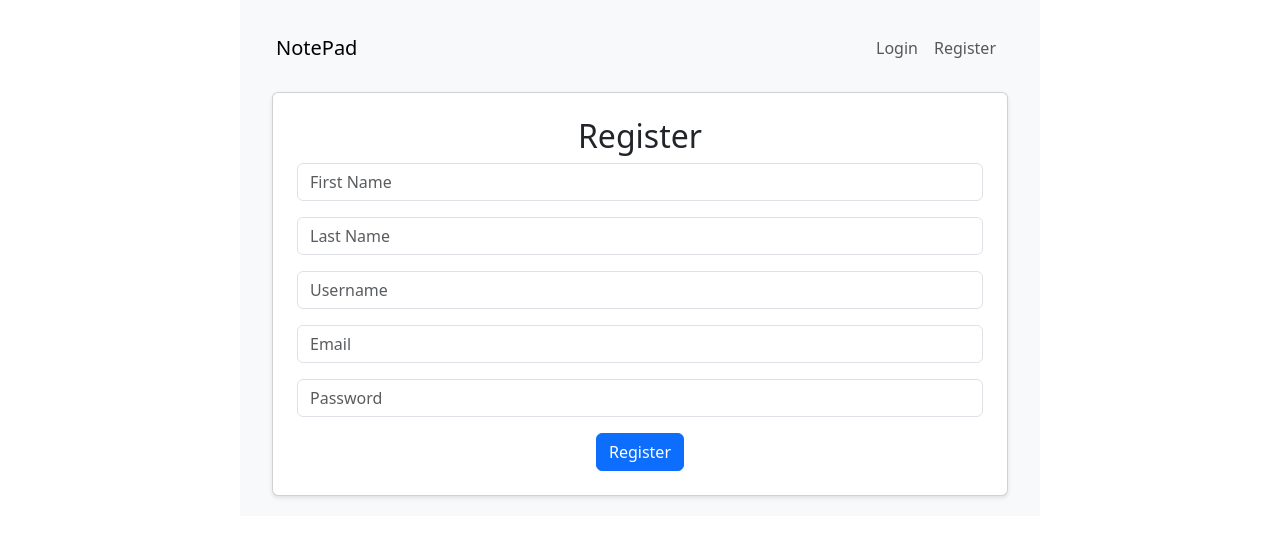
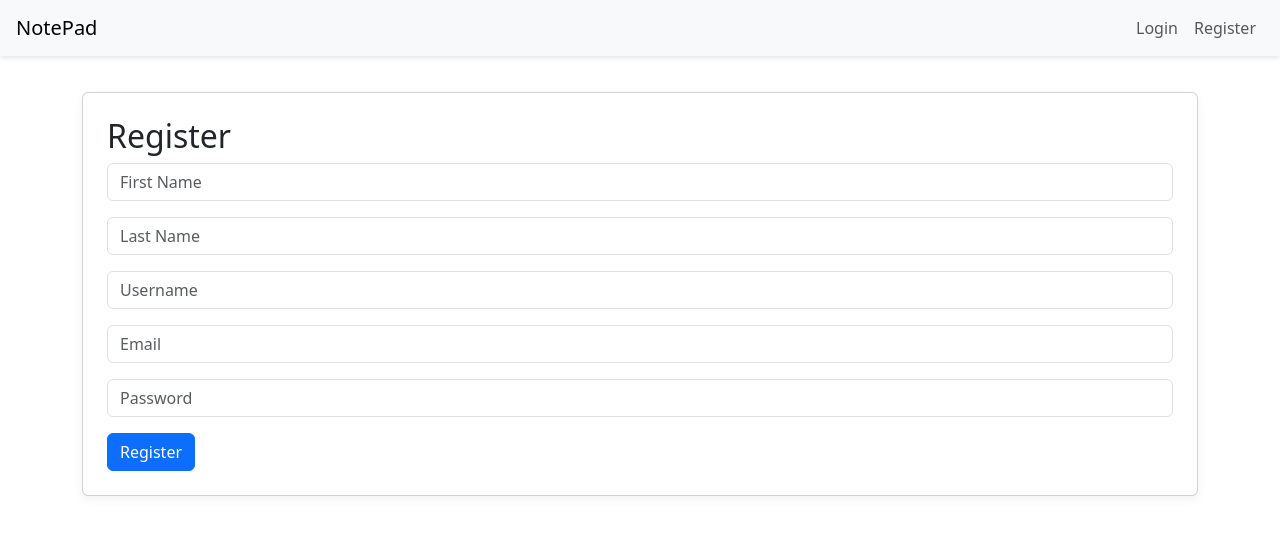
Before and after one commit to arinjay-srivastava/UI_Project_Summer25, a React (Create React App) app in the folder client/: page /register in a window 1280 px wide. Shown: the top 538 px of the page. Built offline with nearby package versions, Linux system fonts and the light colour scheme.

Commit message:
Update Css

```diff
--- a/client/src/App.css
+++ b/client/src/App.css
@@ -1,54 +1,76 @@
-  .App {
-    text-align: center;
-    max-width: 800px;
-    margin: 0 auto;
-    padding: 20px;
-    background-color: #f8f9fa;
-  }
+body {
+  background-color: #f9f9f9;
+  font-family: 'Segoe UI', Tahoma, Geneva, Verdana, sans-serif;
+  margin: 0;
+  padding: 0;
+}
 
-  .App-logo {
-    height: 40vmin;
-    pointer-events: none;
-  }
+.container {
+  max-width: 800px;
+  margin: auto;
+  padding: 20px;
+}
 
-  @media (prefers-reduced-motion: no-preference) {
-    .App-logo {
-      animation: App-logo-spin infinite 20s linear;
-    }
-  }
+.card {
+  background: #ffffff;
+  border-radius: 10px;
+  box-shadow: 0 4px 10px rgba(0, 0, 0, 0.05);
+  padding: 20px;
+  margin-bottom: 30px;
+}
 
-  .App-header {
-    background-color: #282c34;
-    min-height: 100vh;
-    display: flex;
-    flex-direction: column;
-    align-items: center;
-    justify-content: center;
-    font-size: calc(10px + 2vmin);
-    color: white;
-  }
+h2, h4 {
+  color: #333333;
+  font-weight: 600;
+}
 
-  .App-link {
-    color: #61dafb;
-  }
+textarea.form-control {
+  resize: none;
+  min-height: 80px;
+}
 
-  @keyframes App-logo-spin {
-    from {
-      transform: rotate(0deg);
-    }
+button {
+  font-weight: 500;
+}
 
-    to {
-      transform: rotate(360deg);
-    }
-  }
-  h1 {
-    color: #007bff;
-    text-align: center;
-    margin-bottom: 20px;
-  }
+.btn-primary {
+  background-color: #007bff;
+  border: none;
+}
 
-  .card {
-    background-color: white;
-    border-radius: 8px;
-    box-shadow: 0 2px 4px rgba(0, 0, 0, 0.1);
-  }
+.btn-primary:hover {
+  background-color: #0056b3;
+}
+
+.btn-success {
+  background-color: #28a745;
+  border: none;
+}
+
+.btn-success:hover {
+  background-color: #218838;
+}
+
+.btn-danger {
+  background-color: #dc3545;
+  border: none;
+}
+
+.btn-danger:hover {
+  background-color: #c82333;
+}
+
+.navbar {
+  box-shadow: 0 2px 5px rgba(0, 0, 0, 0.1);
+}
+
+.list-group-item {
+  border: none;
+  background-color: #f8f9fa;
+  border-radius: 6px;
+  margin-bottom: 8px;
+}
+
+.list-group-item:last-child {
+  margin-bottom: 0;
+}
```
